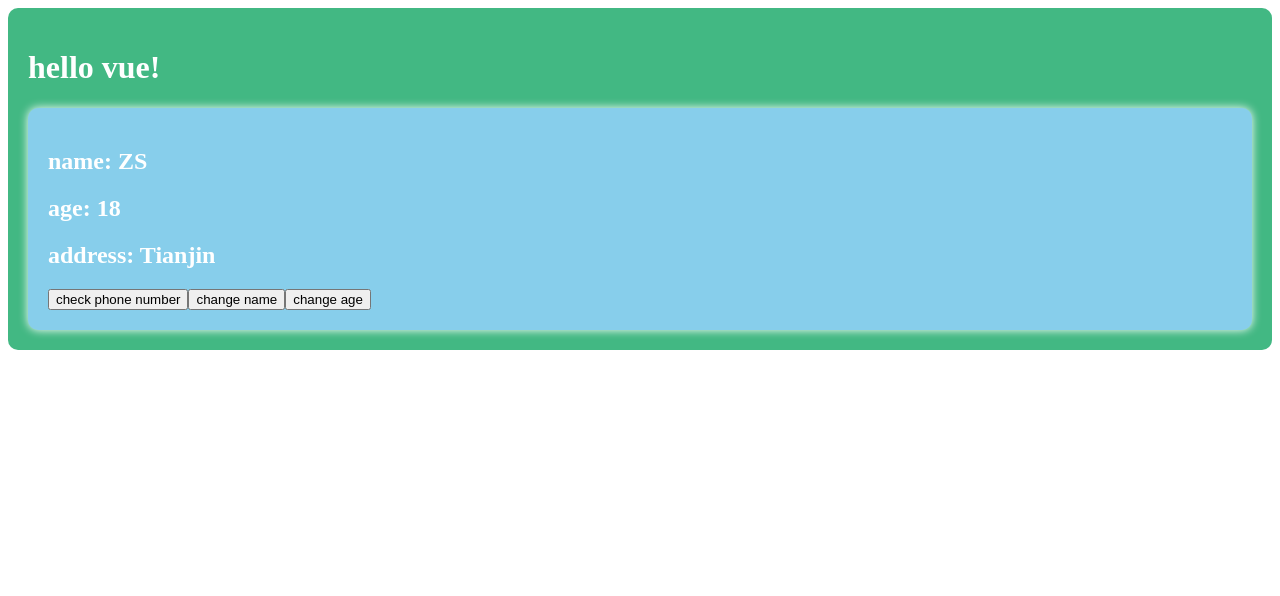
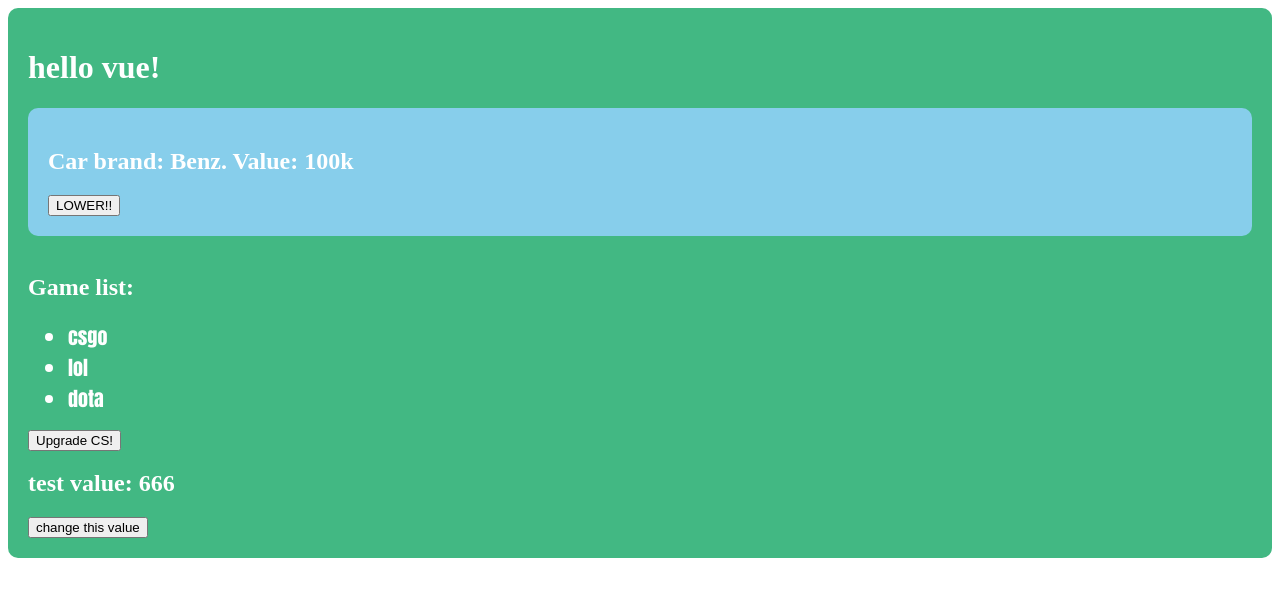
Before and after one commit to kio235/hello_vue3, a Vue app: page / in a window 1280 px wide. Shown: the top 596 px of the page. Built offline with nearby package versions, Linux system fonts and the light colour scheme.

Commit message:
07_toRef

```diff
--- a/src/components/Person.vue
+++ b/src/components/Person.vue
@@ -1,50 +1,76 @@
 <template>
     <div class="person">
-        <h2>name: {{ name }}</h2>
-        <h2>age: {{ age }}</h2>
-        <h2>address: {{ address }}</h2>
-        <button @click="showTel">check phone number</button>
-        <button @click="changeName">change name</button>
-        <button @click="changeAge">change age</button>
+        <h2>Car brand: {{ car.brand }}. Value: {{ myCarPrice }}k</h2>
+        <button @click="changeCarPrice()">LOWER!!</button>
     </div>
+    <br>
+    <h2>Game list:</h2>
+    <ul>
+        <li v-for="games in games" v-bind:key="games.id">{{ games.name }}</li>
+    </ul>
+    <button @click="upgradeGame('fqfqfewe1')">Upgrade CS!</button>
+    <h2>test value: {{ obj.a.b.c }}</h2>
+    <button @click="changeTestValue()">change this value</button>
 </template>
 
-<script lang="ts">
+
+<!-- <script lang="ts">
 export default {
     name: 'Person',
 }
+</script> -->
+
+
+<script setup lang="ts">
+import { reactive, ref, toRef, toRefs } from 'vue'
+
+let car = reactive({ brand: "Benz", price: 100 })
+let games = reactive([
+    { id: 'fqfqfewe1', name: 'csgo' },
+    { id: 'fqfqfewe2', name: 'lol' },
+    { id: 'fqfqfewe3', name: 'dota' },
+])
+
+let obj = reactive({
+    a:{
+        b:{
+            c:'666'
+        }
+    }
+})
+
+let myCarPrice = toRef(car,'price')
+
+function changeCarPrice() {
+    car.price += 10;
+}
+
+function upgradeGame(id:string) {
+    let game = games.find(game => game.id == id);
+    console.log(game)
+    if (game) {
+        game.name = 'cs2';
+    }
+}
+
+function changeTestValue(){
+    obj.a.b.c = '999';
+}
+
 </script>
 
-<script setup lang="ts">
-import {ref} from 'vue'
-
-let name = ref("ZS");    //此时不是响应式
-let age = ref(18);
-let tel = '13888888888'
-let address = 'Tianjin'
-
-console.log(1,name)
-console.log(2,age)
-console.log(3,tel)
-console.log(5,address)
-
-function changeName() {
-    name.value = "LS";
-}
-function changeAge() {
-    age.value += 1;
-}
-function showTel() {
-    alert(tel);
-}
-</script>
 
 <style scoped>
 .person {
     background-color: skyblue;
-    box-shadow: 0 0 10px;
+    /* box-shadow: 0 0 10px; */
     border-radius: 10px;
     padding: 20px;
     color: white;
 }
+
+li {
+    font-size: 20px;
+    font-family: Impact, Haettenschweiler, 'Arial Narrow Bold', sans-serif;
+}
 </style>
```
